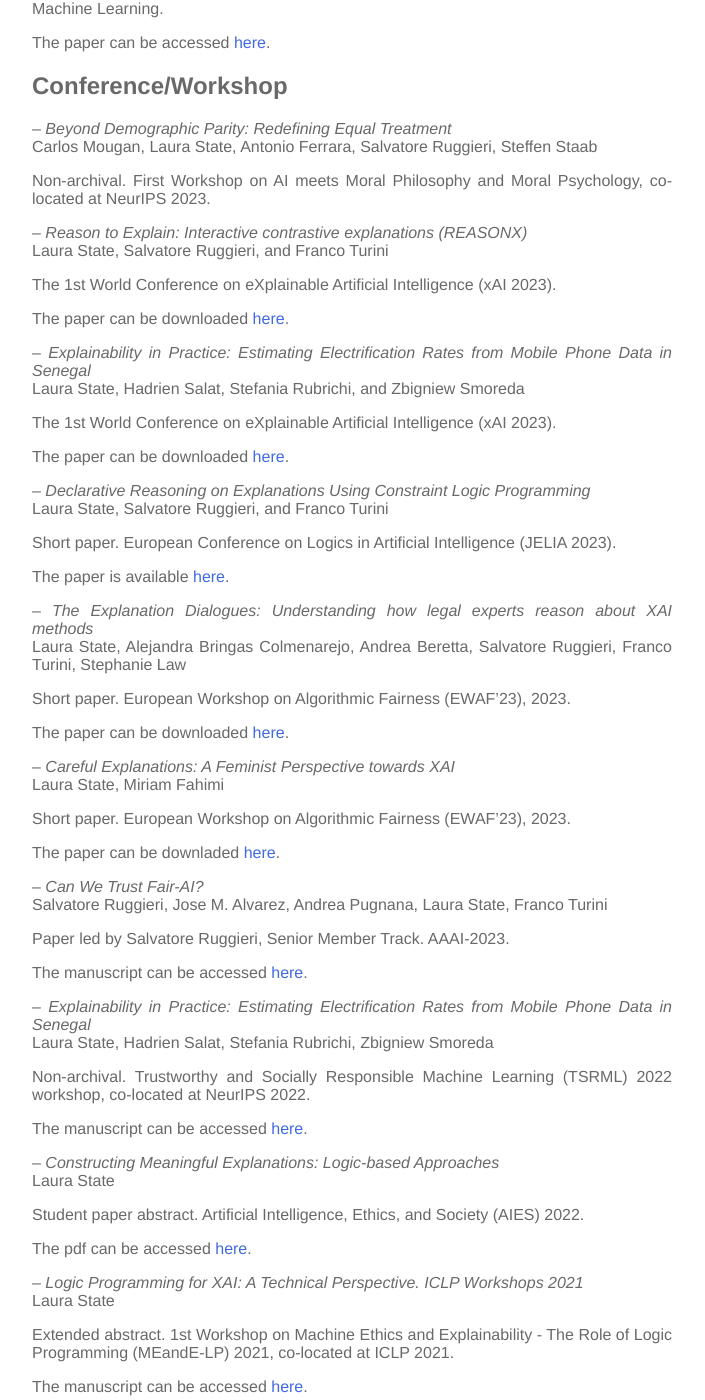
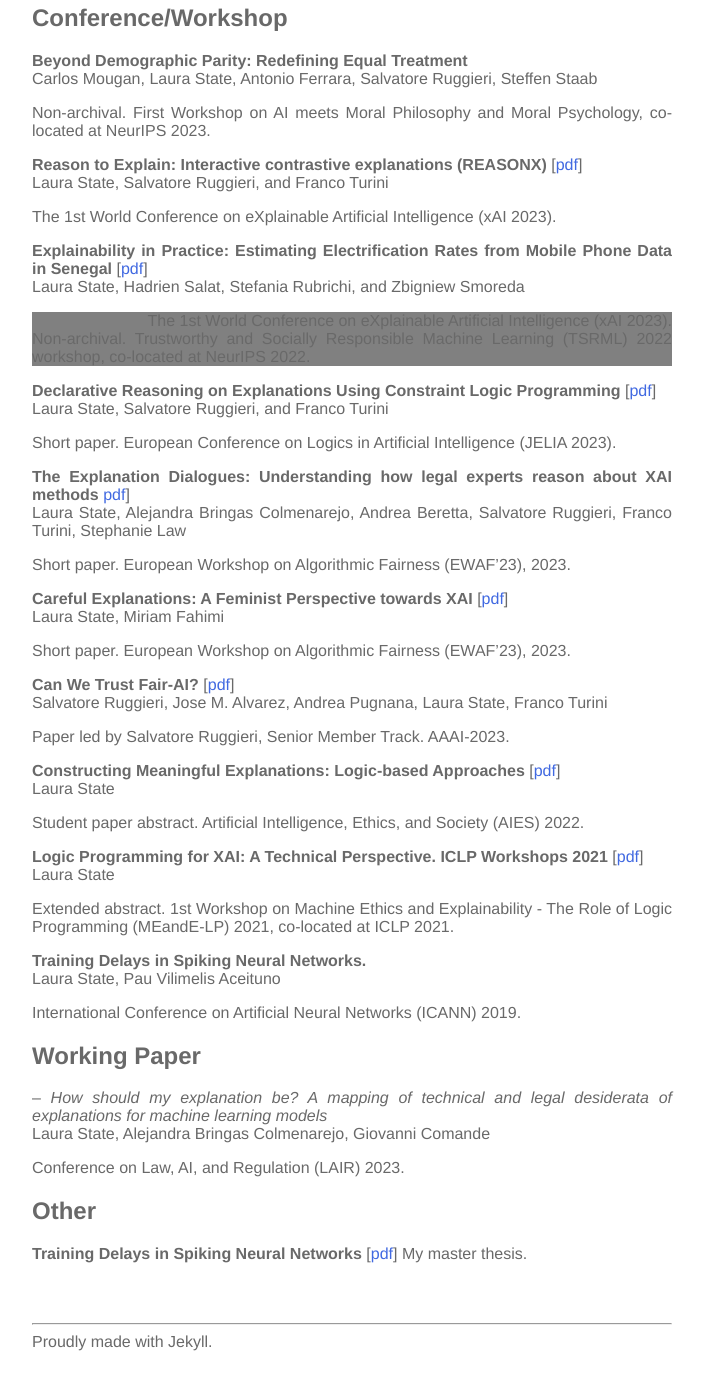
Before and after one commit to lstate/lstate.github.io, a Jekyll site: the page built from _pages/publications.markdown, in a window 1280 px wide and 1400 px high, scrolled down 492 px. Shown: the whole window, without its empty margins (288-993 px from the left). Built offline with Jekyll 4.4.1, drawn with Linux system fonts in a browser that asks for light colours; after the commit the page ends 1851 px from its top, so only the background shows below that; some of the changed text lies outside the part shown.

Commit message:
Update publications.markdown
updates

```diff
--- a/_pages/publications.markdown
+++ b/_pages/publications.markdown
@@ -17,96 +17,68 @@ I host code on [github](https://github.com/lstate).
 
 ## Journal
 
--- *Policy advice and best practices on bias and fairness in AI* \\
+**Policy advice and best practices on bias and fairness in AI** [[pdf](https://link.springer.com/article/10.1007/s10676-024-09746-w)] <br>
 Jose M. Alvarez, Alejandra Bringas-Colmenarejo, Alaa Elobaid, Simone Fabrizzi, Miriam Fahimi, Antonio Ferrara, Siamak Ghodsi, Carlos Mougan, Ioanna Papageorgiou, Paula Reyero, Mayra Russo, Kristen M. Scott, Laura State, Xuan Zhao, Salvatore Ruggieri
 
 Ethics and Information Technology.
 
-The paper can be accessed [here](https://link.springer.com/article/10.1007/s10676-024-09746-w).
-
--- *Explaining Short Text Classification with Diverse Synthetic Exemplars and Counter-Exemplars* \\
+**Explaining Short Text Classification with Diverse Synthetic Exemplars and Counter-Exemplars** [[pdf](https://link.springer.com/article/10.1007/s10994-022-06150-7)] <br>
 Orestis Lampridis, Laura State, Riccardo Guidotti, Salvatore Ruggieri
 
 Machine Learning.
 
-The paper can be accessed [here](https://link.springer.com/article/10.1007/s10994-022-06150-7).
-
-
 ## Conference/Workshop
 
--- *Beyond Demographic Parity: Redefining Equal Treatment*\\
+**Beyond Demographic Parity: Redefining Equal Treatment** <br>
 Carlos Mougan, Laura State, Antonio Ferrara, Salvatore Ruggieri, Steffen Staab
 
 Non-archival. First Workshop on AI meets Moral Philosophy and Moral Psychology, co-located at NeurIPS 2023.
 
--- *Reason to Explain: Interactive contrastive explanations (REASONX)*\\
+**Reason to Explain: Interactive contrastive explanations (REASONX)** [[pdf](https://arxiv.org/abs/2305.18143)] <br>
 Laura State, Salvatore Ruggieri, and Franco Turini
 
 The 1st World Conference on eXplainable Artificial Intelligence (xAI 2023).
 
-The paper can be downloaded [here](https://arxiv.org/abs/2305.18143).
-
--- *Explainability in Practice: Estimating Electrification Rates from Mobile Phone Data in Senegal* \\
+**Explainability in Practice: Estimating Electrification Rates from Mobile Phone Data in Senegal** [[pdf](https://arxiv.org/abs/2211.06277)] <br>
 Laura State, Hadrien Salat, Stefania Rubrichi, and Zbigniew Smoreda
 
-The 1st World Conference on eXplainable Artificial Intelligence (xAI 2023).
+- The 1st World Conference on eXplainable Artificial Intelligence (xAI 2023).
+- Non-archival. Trustworthy and Socially Responsible Machine Learning (TSRML) 2022 workshop, co-located at NeurIPS 2022.
 
-The paper can be downloaded [here](https://arxiv.org/abs/2211.06277).
-
--- *Declarative Reasoning on Explanations Using Constraint Logic Programming*\\
+**Declarative Reasoning on Explanations Using Constraint Logic Programming** [[pdf](http://export.arxiv.org/abs/2309.00422)] <br>
 Laura State, Salvatore Ruggieri, and Franco Turini
 
 Short paper. European Conference on Logics in Artificial Intelligence (JELIA 2023).
 
-The paper is available [here](http://export.arxiv.org/abs/2309.00422).
-
--- *The Explanation Dialogues: Understanding how legal experts reason about XAI methods* \\
+**The Explanation Dialogues: Understanding how legal experts reason about XAI methods** [pdf](https://ceur-ws.org/Vol-3442/paper-49.pdf)] <br>
 Laura State, Alejandra Bringas Colmenarejo, Andrea Beretta, Salvatore Ruggieri, Franco Turini, Stephanie Law
 
 Short paper. European Workshop on Algorithmic Fairness (EWAF'23), 2023.
 
-The paper can be downloaded [here](https://ceur-ws.org/Vol-3442/paper-49.pdf).
-
--- *Careful Explanations: A Feminist Perspective towards XAI* \\
+**Careful Explanations: A Feminist Perspective towards XAI** [[pdf](https://ceur-ws.org/Vol-3442/paper-39.pdf)] <br>
 Laura State, Miriam Fahimi
 
 Short paper. European Workshop on Algorithmic Fairness (EWAF'23), 2023.
 
-The paper can be downladed [here](https://ceur-ws.org/Vol-3442/paper-39.pdf).
-
--- *Can We Trust Fair-AI?* \\
+**Can We Trust Fair-AI?** [[pdf](https://ojs.aaai.org/index.php/AAAI/article/view/26798)] <br>
 Salvatore Ruggieri, Jose M. Alvarez, Andrea Pugnana, Laura State, Franco Turini
 
 Paper led by Salvatore Ruggieri, Senior Member Track. AAAI-2023.
 
-The manuscript can be accessed [here](https://ojs.aaai.org/index.php/AAAI/article/view/26798).
-
--- *Explainability in Practice: Estimating Electrification Rates from Mobile Phone Data in Senegal* \\
-Laura State, Hadrien Salat, Stefania Rubrichi, Zbigniew Smoreda
-
-Non-archival. Trustworthy and Socially Responsible Machine Learning (TSRML) 2022 workshop, co-located at NeurIPS 2022.
-
-The manuscript can be accessed [here](https://arxiv.org/abs/2211.06277).
-
--- *Constructing Meaningful Explanations: Logic-based Approaches* \\
+**Constructing Meaningful Explanations: Logic-based Approaches** [[pdf](https://lstate.github.io/assets/state_constructing_meaningful_explanations.pdf)] <br>
 Laura State
 
 Student paper abstract. Artificial Intelligence, Ethics, and Society (AIES) 2022.
 
-The pdf can be accessed [here](https://lstate.github.io/assets/state_constructing_meaningful_explanations.pdf).
-
--- *Logic Programming for XAI: A Technical Perspective. ICLP Workshops 2021* \\
+**Logic Programming for XAI: A Technical Perspective. ICLP Workshops 2021** [[pdf](http://ceur-ws.org/Vol-2970/meepaper1.pdf)] <br>
 Laura State
 
 Extended abstract. 1st Workshop on Machine Ethics and Explainability - The Role of Logic Programming (MEandE-LP) 2021, co-located at ICLP 2021.
 
-The manuscript can be accessed [here](http://ceur-ws.org/Vol-2970/meepaper1.pdf).
-
--- *Training Delays in Spiking Neural Networks. ICANN (1) 2019: 713-717* \\
+**Training Delays in Spiking Neural Networks.** <br>
 Laura State, Pau Vilimelis Aceituno
 
 International Conference on Artificial Neural Networks (ICANN) 2019.
-
 
 ## Working Paper
 
@@ -115,8 +87,7 @@ Laura State, Alejandra Bringas Colmenarejo, Giovanni Comande
 
 Conference on Law, AI, and Regulation (LAIR) 2023.
 
-
 ## Other
 
--- *Training Delays in Spiking Neural Networks* \\
-My master thesis, to be accessed [here](https://www.mis.mpg.de/publications/preprints/2019/prepr2019-96.html).
+**Training Delays in Spiking Neural Networks** [[pdf](https://www.mis.mpg.de/publications/preprints/2019/prepr2019-96.html)]
+My master thesis.
```
